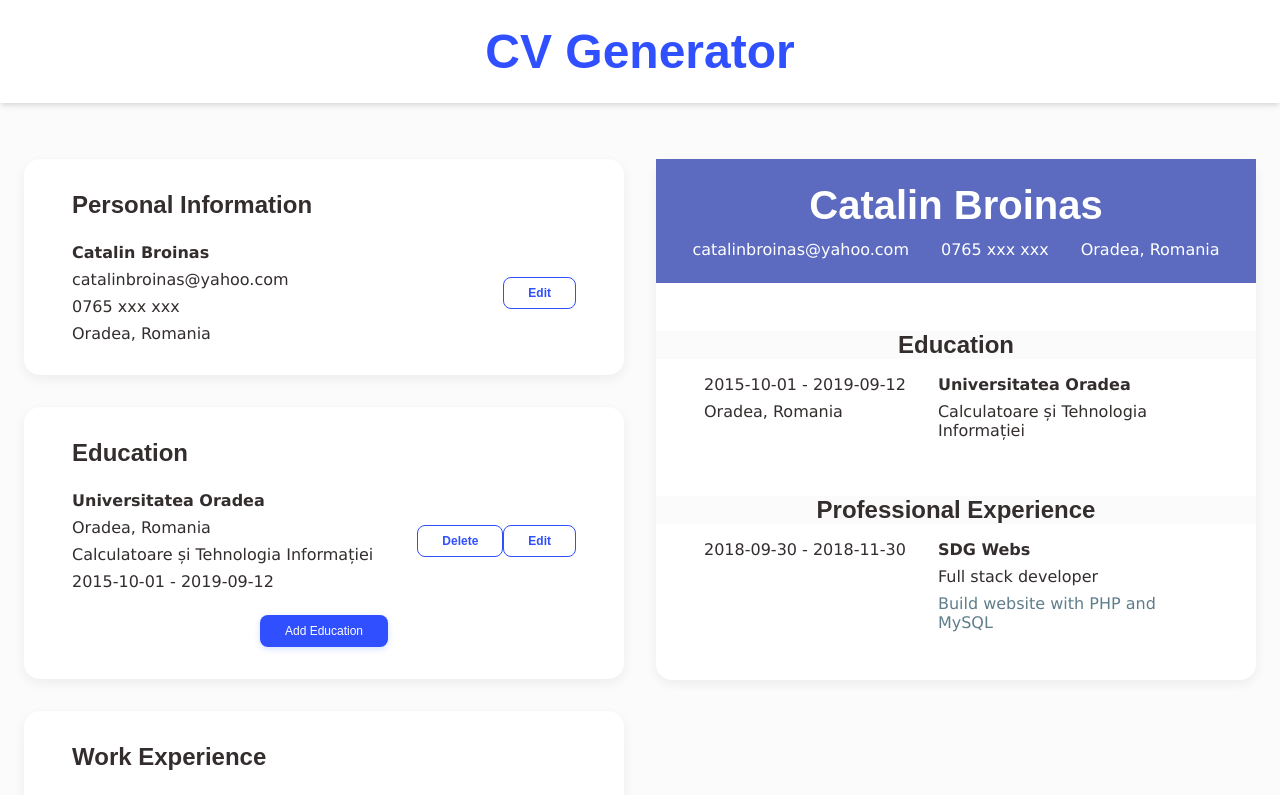
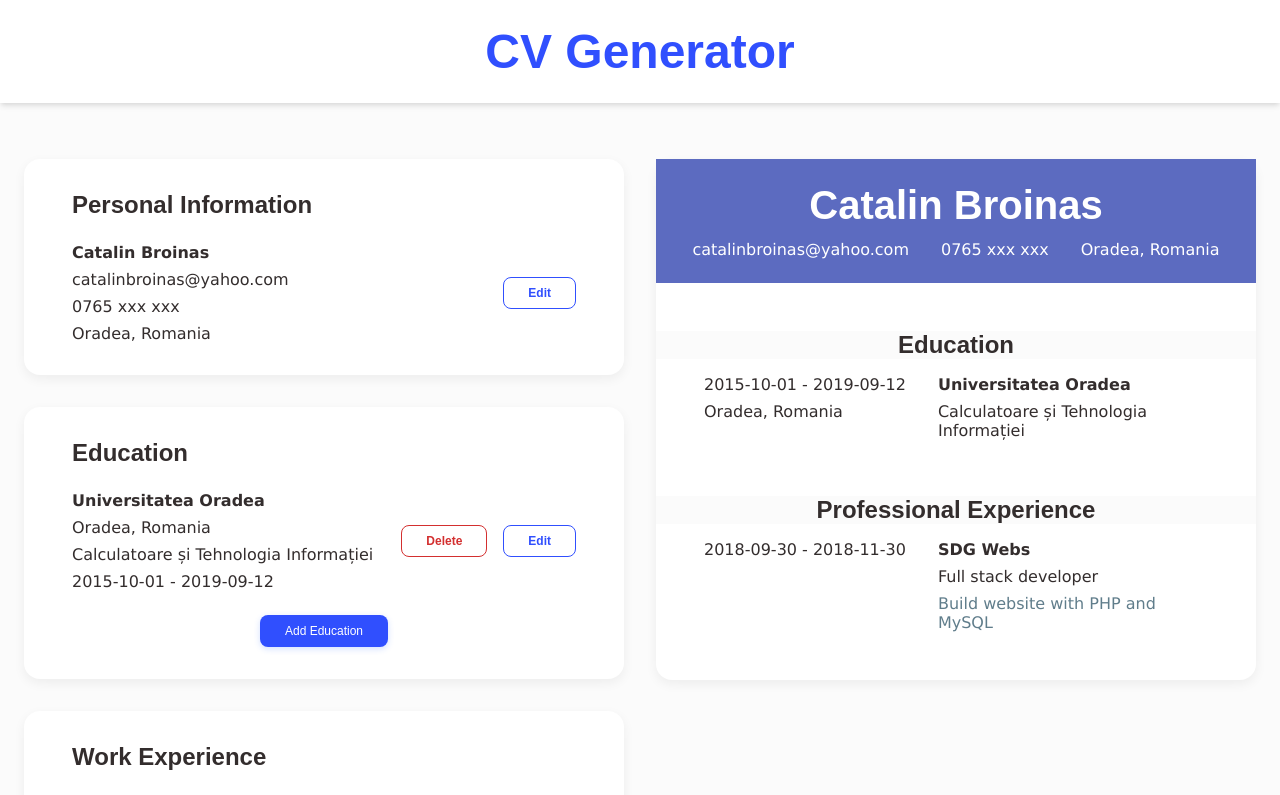
Before and after one commit to catalinbroinas/cv-application, a React (Vite) app: page / in a window 1280 px wide. Shown: the top 795 px of the page. Built offline with nearby package versions, Linux system fonts and the light colour scheme.

Commit message:
style(display-data): style button and adjust layout
- Updated Delete button color and border
- Added spacing between buttons

```diff
--- a/src/styles/App.css
+++ b/src/styles/App.css
@@ -148,6 +148,11 @@
   transform: translateY(0);
 }
 
+.btn-secondary.btn-delete {
+  color: var(--danger-color);
+  border-color: var(--danger-color);
+}
+
 /* Display Data layout */
 .display-data {
   display: flex;
@@ -160,6 +165,12 @@
   display: flex;
   flex-direction: column;
   gap: 0.5rem;
+}
+
+.display-data-action {
+  display: flex;
+  flex-flow: row wrap;
+  gap: 1rem;
 }
 
 /* CV Preview Layout */
--- a/src/styles/index.css
+++ b/src/styles/index.css
@@ -14,6 +14,9 @@
   --primary-color: #ffffff;
   --secondary-color: #607d8b;
   --accent-color: #00e5ff;
+
+  /* Specific colors */
+  --danger-color: #d32f2f;
 
   /* Section margin bottom */
   --section-spacing-sm: 2rem;
```
